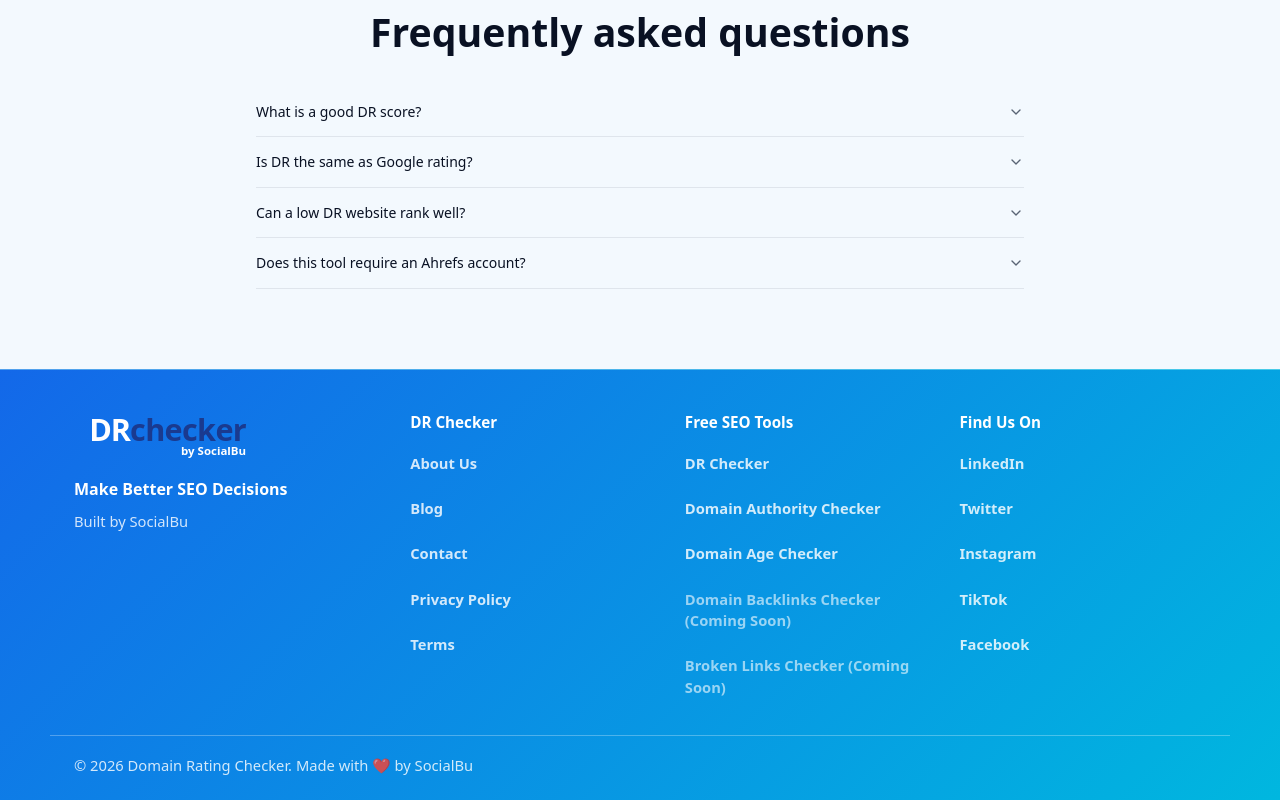
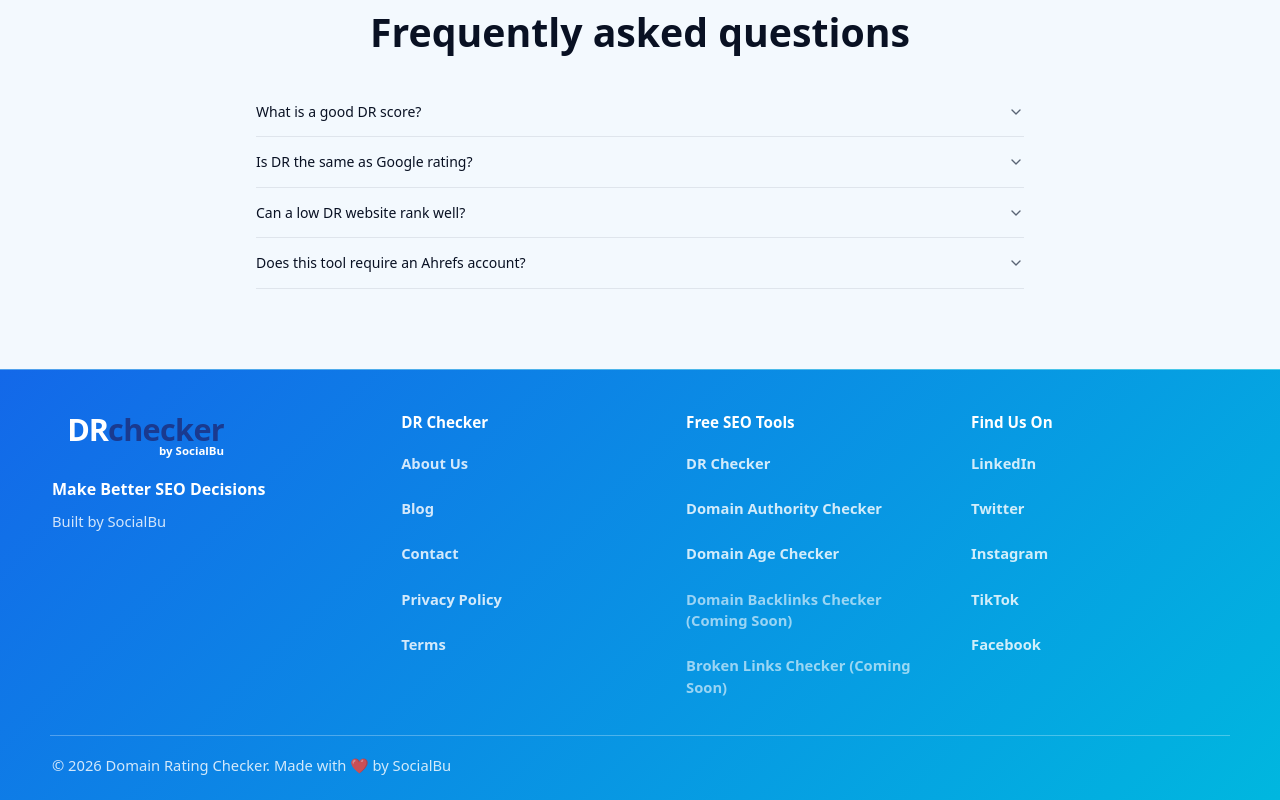
Before and after one commit to iamawaisyounas/free-dr-checker, a Next.js app: page / in a window 1280 px wide. Shown: the part 3447-4247 px from the top of the page. Built offline with nearby package versions, Linux system fonts and the light colour scheme.

Commit message:
Match footer content gutter to header

```diff
--- a/app/globals.css
+++ b/app/globals.css
@@ -131,9 +131,9 @@ a {
   display: grid;
   grid-template-columns: minmax(220px, 1.25fr) repeat(3, minmax(150px, 1fr));
   gap: 28px;
-  width: min(100%, 1180px);
+  width: min(calc(100% - 48px), 1180px);
   margin: 0 auto;
-  padding: 42px 24px 30px;
+  padding: 42px 2px 30px;
 }
 
 .footer-brand-block,
@@ -214,9 +214,9 @@ body.dark-mode .footer-logo-dark {
 
 .global-footer__bottom {
   border-top: 1px solid var(--hero-control-border);
-  width: min(100%, 1180px);
+  width: min(calc(100% - 48px), 1180px);
   margin: 0 auto;
-  padding: 18px 24px 24px;
+  padding: 18px 2px 24px;
 }
 
 .footer-column a:hover,
@@ -2124,11 +2124,13 @@ details p {
 @media (max-width: 760px) {
   .global-footer__inner {
     grid-template-columns: 1fr;
-    padding: 32px 16px 24px;
+    width: min(calc(100% - 28px), 1180px);
+    padding: 32px 0 24px;
   }
 
   .global-footer__bottom {
-    padding: 16px;
+    width: min(calc(100% - 28px), 1180px);
+    padding: 16px 0;
   }
 
   .standard-page__inner {
```
